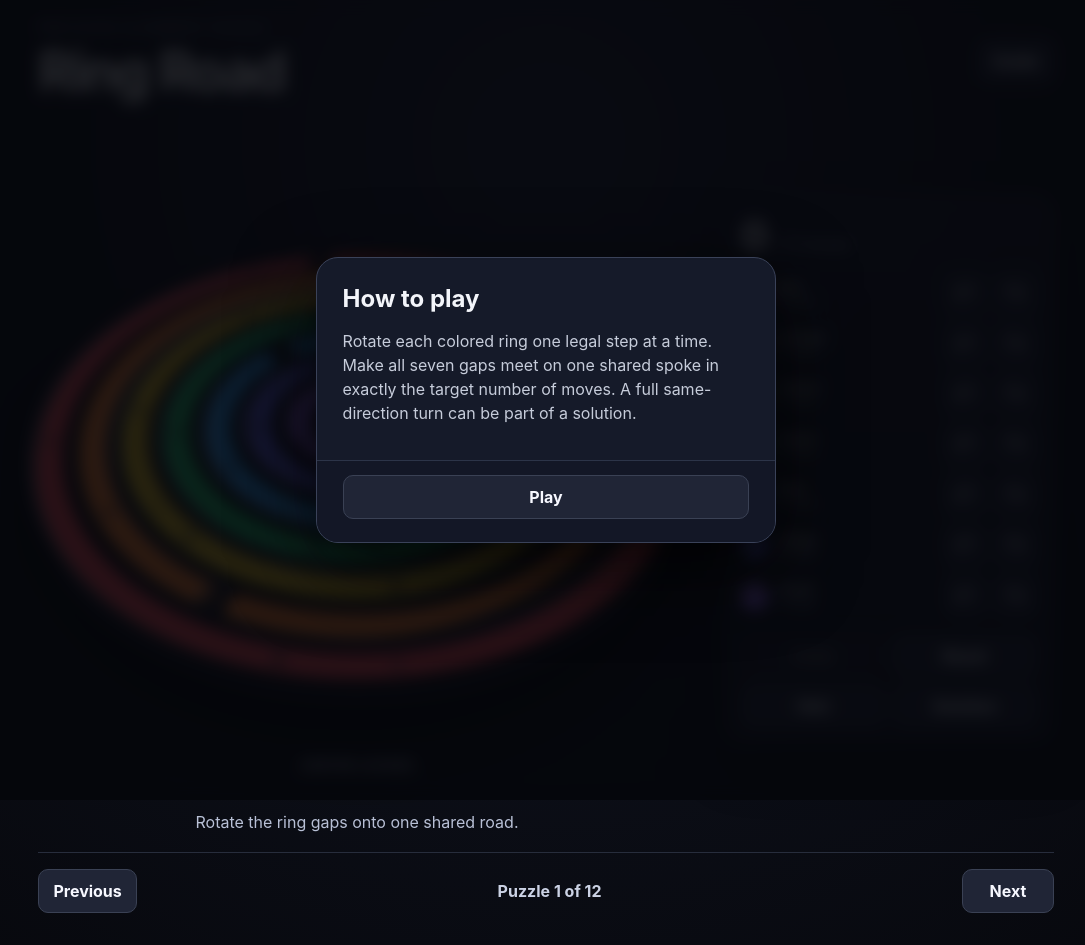
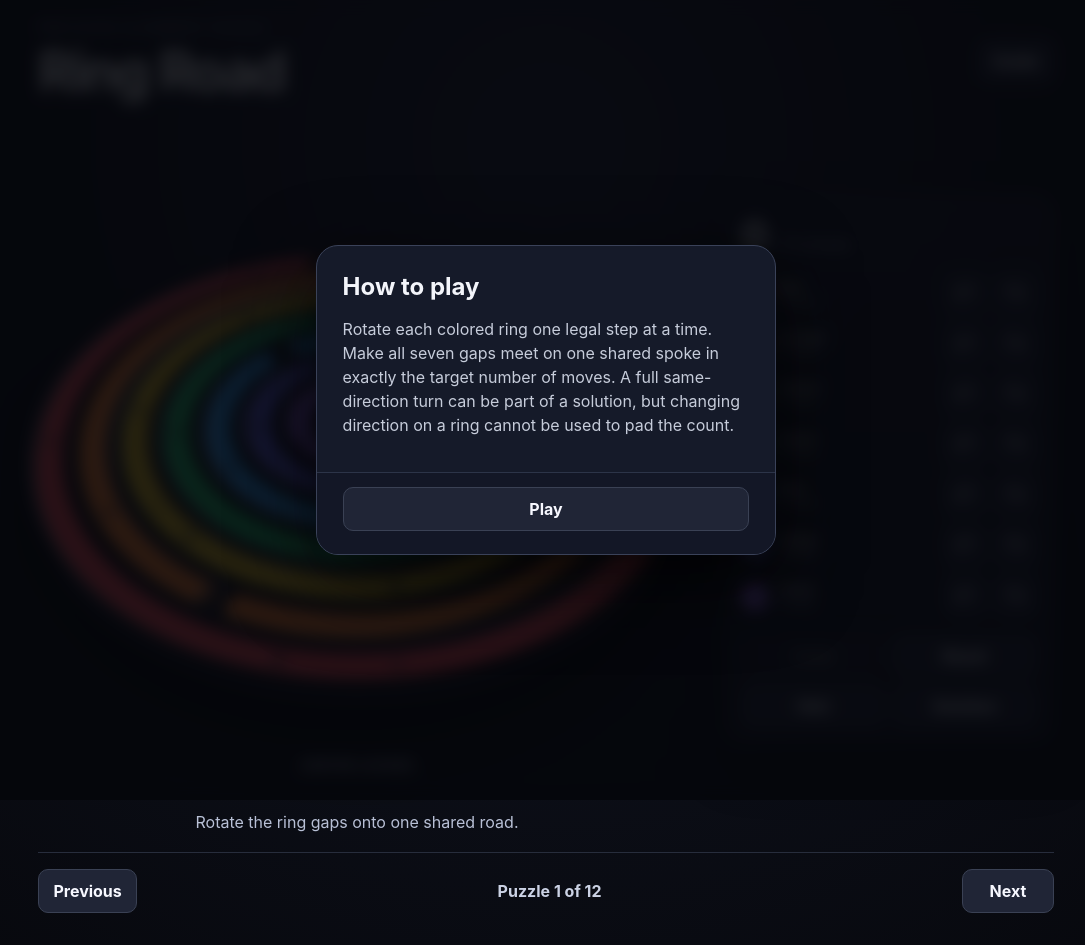
Before and after one commit to gamesbyian/Ring-Road, a React (Vite) app: page / in a window 1280 px wide. Shown: the whole page, without its empty margins (94-1179 px from the left). Built offline with nearby package versions, Linux system fonts and the light colour scheme.

Commit message:
ui: explain invalid directed routes

```diff
--- a/src/App.tsx
+++ b/src/App.tsx
@@ -45,6 +45,7 @@ export default function App() {
       case "ready": return "Road aligned — fire the center.";
       case "under": return `Road aligned — ${result.difference} more move${result.difference === 1 ? "" : "s"} needed.`;
       case "over": return `Road aligned — ${result.difference} move${result.difference === 1 ? "" : "s"} over target.`;
+      case "invalid-route": return "Road aligned at the target, but a ring changed direction. Undo or reset to keep each ring on one continuous route.";
       case "unaligned": return "Rotate the ring gaps onto one shared road.";
     }
   }, [puzzle, state]);
@@ -127,7 +128,7 @@ export default function App() {
 
       {state.guideOpen && (
         <Modal title="How to play" onClose={closeGuide} closeLabel="Play">
-          <p>Rotate each colored ring one legal step at a time. Make all seven gaps meet on one shared spoke in exactly the target number of moves. A full same-direction turn can be part of a solution.</p>
+          <p>Rotate each colored ring one legal step at a time. Make all seven gaps meet on one shared spoke in exactly the target number of moves. A full same-direction turn can be part of a solution, but changing direction on a ring cannot be used to pad the count.</p>
         </Modal>
       )}
       {state.solutionOpen && (
```
